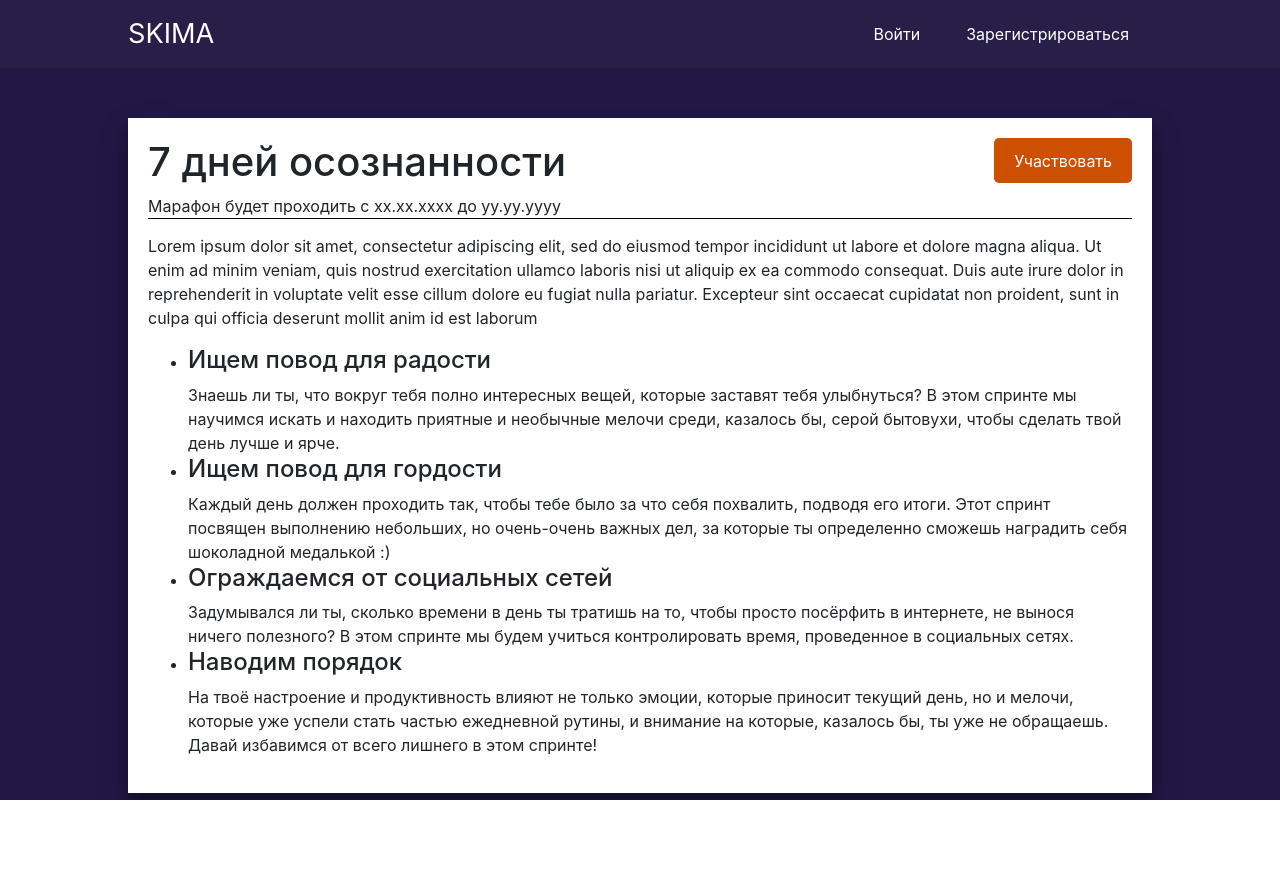
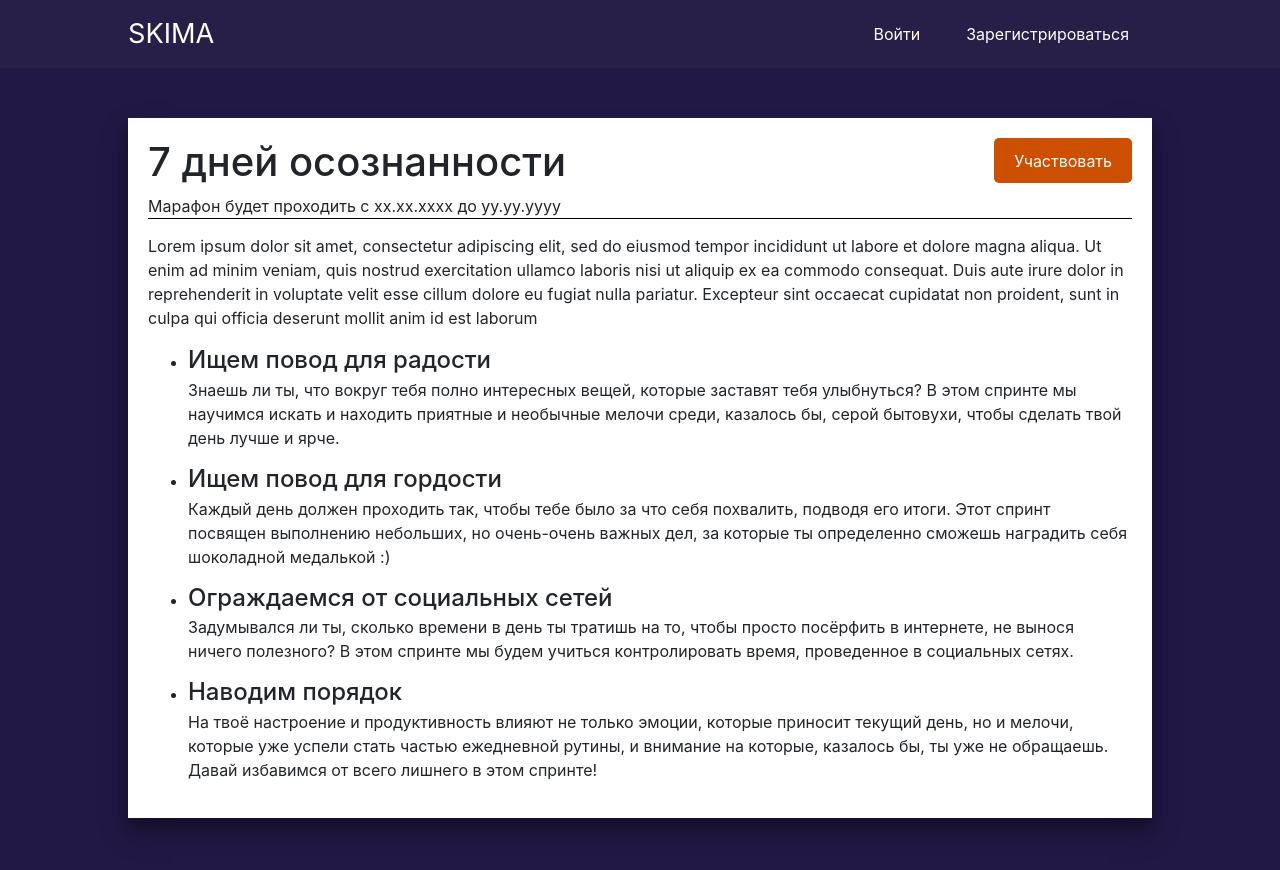
Before and after one commit to alisapopova9/skima-front, a React (Create React App) app: page /activities/1 in a window 1280 px wide. Shown: the top 870 px of the page. Before the commit the page ends 800 px from the top, so only its background shows below. Built offline with nearby package versions, Linux system fonts and the light colour scheme; what webfontloader would draw is missing.

Commit message:
Update marathon

```diff
--- a/src/App.js
+++ b/src/App.js
@@ -1,5 +1,4 @@
 import React, { Component } from 'react';
-import { Route } from 'react-router';
 import { Layout } from './components/Layout';
 import "./defaultStyles/layout.css";
 
--- a/src/components/Layout.js
+++ b/src/components/Layout.js
@@ -1,8 +1,6 @@
 import React, { Component } from 'react';
-import { NavMenu } from './navbar/NavMenu';
 import { Header } from "./header/Header";
 import {Container } from 'reactstrap';
-import icon from "./icon.png"
 
 export class Layout extends Component {
     // static pageName = Layout.name;
--- a/src/components/auth/InputFormRow.js
+++ b/src/components/auth/InputFormRow.js
@@ -1,9 +1,7 @@
 import React, { Component } from 'react';
-import { Button, Modal, ModalHeader, ModalBody, ModalFooter, Input, Label, Form, FormGroup } from 'reactstrap';
-import { Link } from 'react-router-dom';
 import inputStyle from '../../defaultStyles/input.module.css';
 
-export class InputFormRow extends React.Component {
+export class InputFormRow extends Component {
     constructor(props) {
         super(props);
         this.myRef = null;
--- a/src/components/auth/login.module.css
+++ b/src/components/auth/login.module.css
@@ -22,7 +22,7 @@
     flex-direction: column;
     align-items: center;
     box-sizing: border-box;
-    margin: 0 8rem 0 8rem;
+    margin: 68px 8rem 0 8rem;
     /*padding-top: 68px;*/
     color: white;
     height: 100%;
--- a/src/components/content/marathon/Marathon.js
+++ b/src/components/content/marathon/Marathon.js
@@ -78,8 +78,8 @@ export class Marathon extends Component {
 
         return sprints.map(function (sprint) {
             return (
-                <li key={sprint.id}>
-                    <h4>{sprint.name}</h4>
+                <li key={sprint.id} className={style.sprint}>
+                    <h4 className={style.sprintName}>{sprint.name}</h4>
                     <div>
                         {sprint.description}
                     </div>
--- a/src/components/content/marathon/marathon.module.css
+++ b/src/components/content/marathon/marathon.module.css
@@ -3,8 +3,9 @@
     background: rgba(33, 24, 69, 1);
     /*background: #fe5e00;*/
     min-height: 100vh;
-    width: 100vw;
-    padding: 68px 8rem 0 8rem;
+    width: 100%;
+    padding: 68px 8rem 68px 8rem;
+    cursor: default;
 }
 
 .content {
@@ -24,7 +25,6 @@
 .name {
     display: flex;
     flex-direction: column;
-    /*justify-content: space-between;*/
     border-bottom: 1px solid black;
 }
 .head {
@@ -45,3 +45,13 @@
 .sprintsContainer {
 
 }
+
+.sprintName {
+    margin: 0;
+    margin-bottom: 3px;
+    padding: 0;
+}
+
+.sprint:not(:last-of-type) {
+    margin-bottom: 15px;
+}
```
